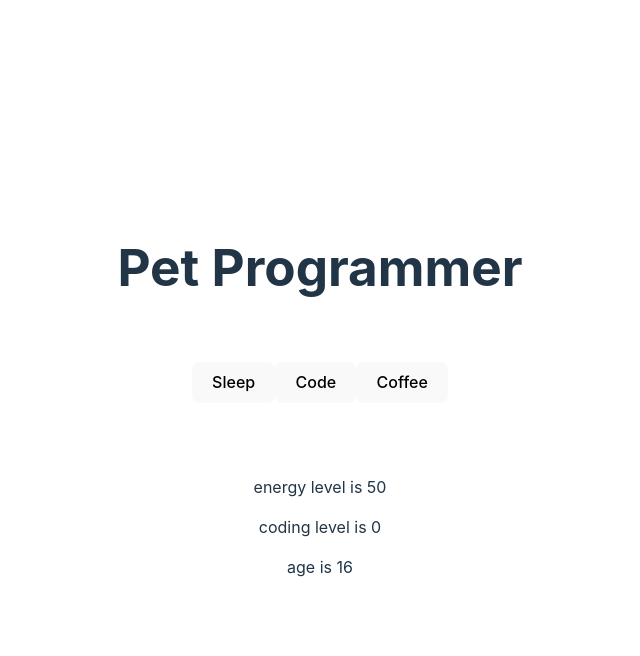
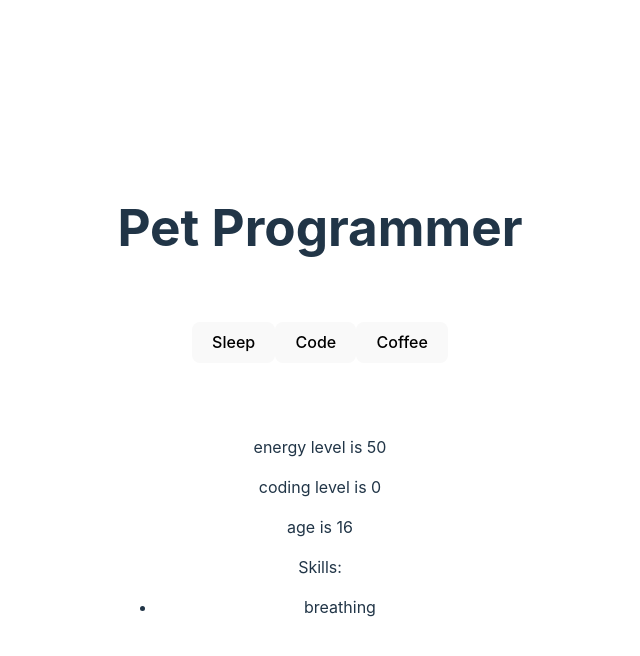
Before and after one commit to fac28/PetProgrammer, a React (Vite) app: page / in a window 1280 px wide. Both pictures are taken after typing "Sample" into the empty fields and a click on the button "Submit". Shown: the top 656 px of the page, without its empty margins (320-960 px from the left). Built offline with nearby package versions, Linux system fonts and the light colour scheme.

Commit message:
working display of skills

```diff
--- a/src/App.jsx
+++ b/src/App.jsx
@@ -18,6 +18,7 @@ function App() {
   const [coffee, setCoffee] = useState(0);
   const [deathCause, setDeathCause] = useState("");
   const [image, setImage] = useState("");
+  const [unlockedSkills, setUnlockedSkills] = useState(["breathing"]);
 
   const imagePaths = {
     coffee:
@@ -48,6 +49,8 @@ function App() {
     setCodingSkill,
     image,
     setImage,
+    unlockedSkills,
+    setUnlockedSkills,
   };
 
   function displayActions() {
@@ -81,6 +84,7 @@ function App() {
           age={age}
           rounds={rounds}
           deathCause={deathCause}
+          unlockedSkills={unlockedSkills}
         />
       ) : (
         <CreateName setCoderName={setCoderName} coderName={coderName} />
--- a/src/compontents/Coding.jsx
+++ b/src/compontents/Coding.jsx
@@ -11,6 +11,8 @@ export default function Coding(props) {
 
     props.rounds === 4 && aged(props);
     props.alive && props.setImage("coding");
+    props.codingSkill + 1 > 0 &&
+      props.setUnlockedSkills([...props.unlockedSkills, "Javascript"]);
   }
   return (
     <button
--- a/src/compontents/Stats.jsx
+++ b/src/compontents/Stats.jsx
@@ -1,4 +1,8 @@
 export default function Stats(props) {
+  const RenderedSkills = (skills) => {
+    console.log(skills);
+    return skills.skills.map((skill) => <li>{skill}</li>);
+  };
   return (
     <div className="stats">
       <p>
@@ -13,6 +17,11 @@ export default function Stats(props) {
       </p>
 
       <p>{props.alive ? `age is ${props.age}` : `aged ${props.age}`}</p>
+
+      <p>Skills:</p>
+      <ul>
+        <RenderedSkills skills={props.unlockedSkills} />
+      </ul>
     </div>
   );
 }
```
